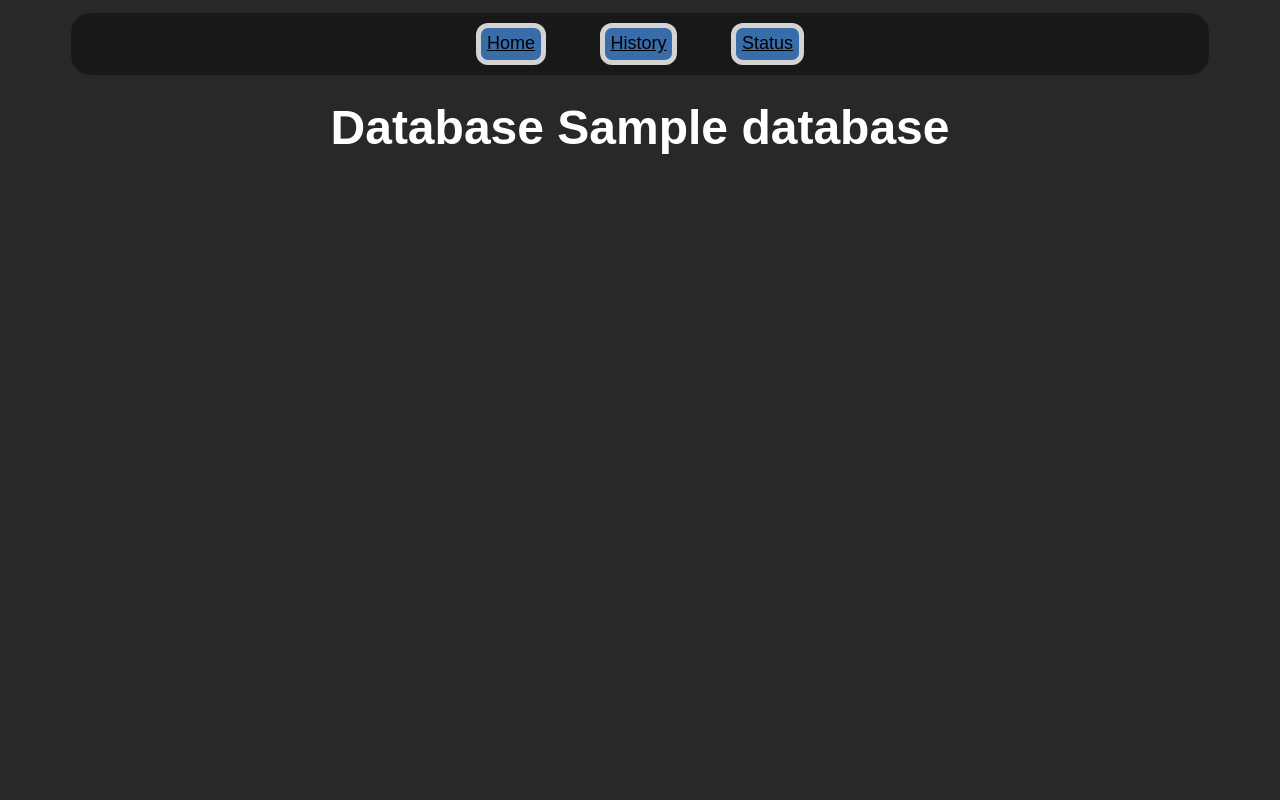
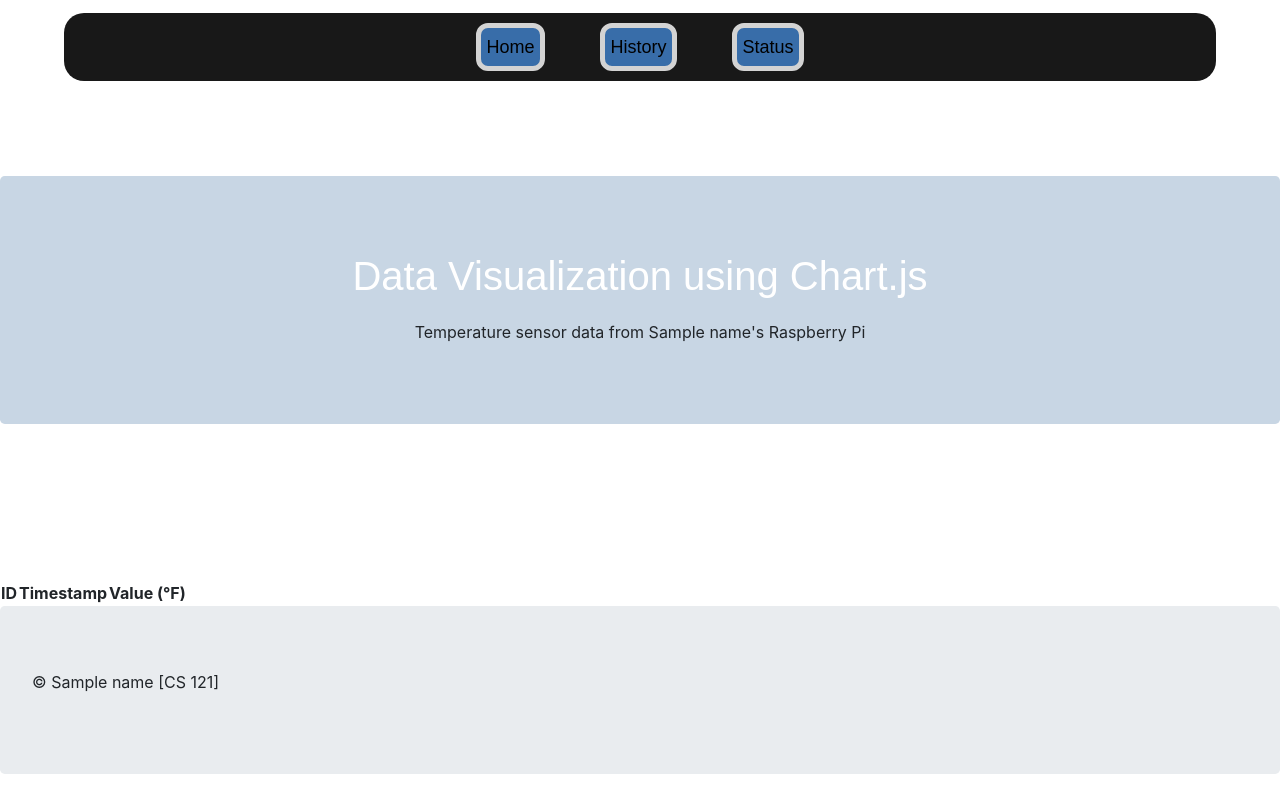
Before and after one commit to DylanLaw03/automated-aquaponics, a Flask app: template front_app/templates/history.html in a window 1280 px wide. Run offline with Flask 2, Linux system fonts and the light colour scheme; the template is opened without the code that fills it: most values are stand-ins (such as "Sample title", 1, 10 or a date in 2020); lists and menus that the app fills with data are empty; a map, chart or similar area stays blank; some libraries are stand-ins or nearby versions.

Commit message:
Temp log frontend

```diff
--- a/front_app/app.py
+++ b/front_app/app.py
@@ -5,6 +5,8 @@
 """
 from flask import Flask, render_template
 from flask_bootstrap import Bootstrap
+import mysql.connector
+import json
 
 app = Flask(__name__)
 Bootstrap(app)
@@ -15,9 +17,26 @@
     return render_template('index.html')
 
 
+credentials = json.load(open("../back_process/credentials.json", "r"))
+
+
 @app.route('/history')
 def history():
-    return render_template('history.html', database="Test")
+    database = mysql.connector.connect(
+        host=credentials["host"],
+        user=credentials["user"],
+        passwd=credentials["password"],
+        database=credentials["database"]
+    )
+    cursor = database.cursor()
+    query = 'SELECT * FROM temperature_data;'
+
+    cursor.execute(query)
+    data = cursor.fetchall()
+
+    cursor.close()
+    database.close()
+    return render_template('history.html', database="aquaponics", data = data,)
 
 
 @app.route('/status')
--- a/front_app/templates/history.html
+++ b/front_app/templates/history.html
@@ -4,6 +4,7 @@
     <meta charset="UTF-8">
     <link rel="stylesheet" type="text/css" href="../static/main.css">
     <title>Database</title>
+    <link rel="stylesheet" href="https://maxcdn.bootstrapcdn.com/bootstrap/4.3.1/css/bootstrap.min.css">
 </head>
 
 <body>
@@ -14,5 +15,37 @@
     </div>
 
     <h1>Database {{database}}</h1>
+<div class="jumbotron text-center" style="margin-bottom:0; background-color:#c8d6e4;">
+      <h1>Data Visualization using Chart.js</h1>
+      <p>Temperature sensor data from {{name}}'s Raspberry Pi</p>
+    </div>
+
+    <!-- Canvas target for JavaScript chart to display -->
+    <canvas class="mt-10" id="temp_chart"></canvas>
+
+
+    <main >
+        <table >
+            <thead>
+                <tr>
+                    <th>ID</th>
+                    <th>Timestamp</th>
+                    <th>Value (&deg;F)</th>
+                </tr>
+            </thead>
+            <tbody id="temp_tbody"></tbody>
+        </table>
+    </main>
+
+    <!-- Footer (styled with Bootstrap). {{name}} from Flask app -->
+    <div class="jumbotron text-left" style="margin-bottom:0">
+      <p>&copy; {{name}} [CS 121]</p>
+    </div>
+
+    <!-- Include jQuery, Chart.js and local JavaScript chart file -->
+    <script src="https://code.jquery.com/jquery-3.3.1.min.js"></script>
+    <script src="https://cdnjs.cloudflare.com/ajax/libs/Chart.js/2.7.2/Chart.bundle.min.js"></script>
+    <script src="/static/temperature_chart.js"></script>
+
 </body>
 </html>
```
